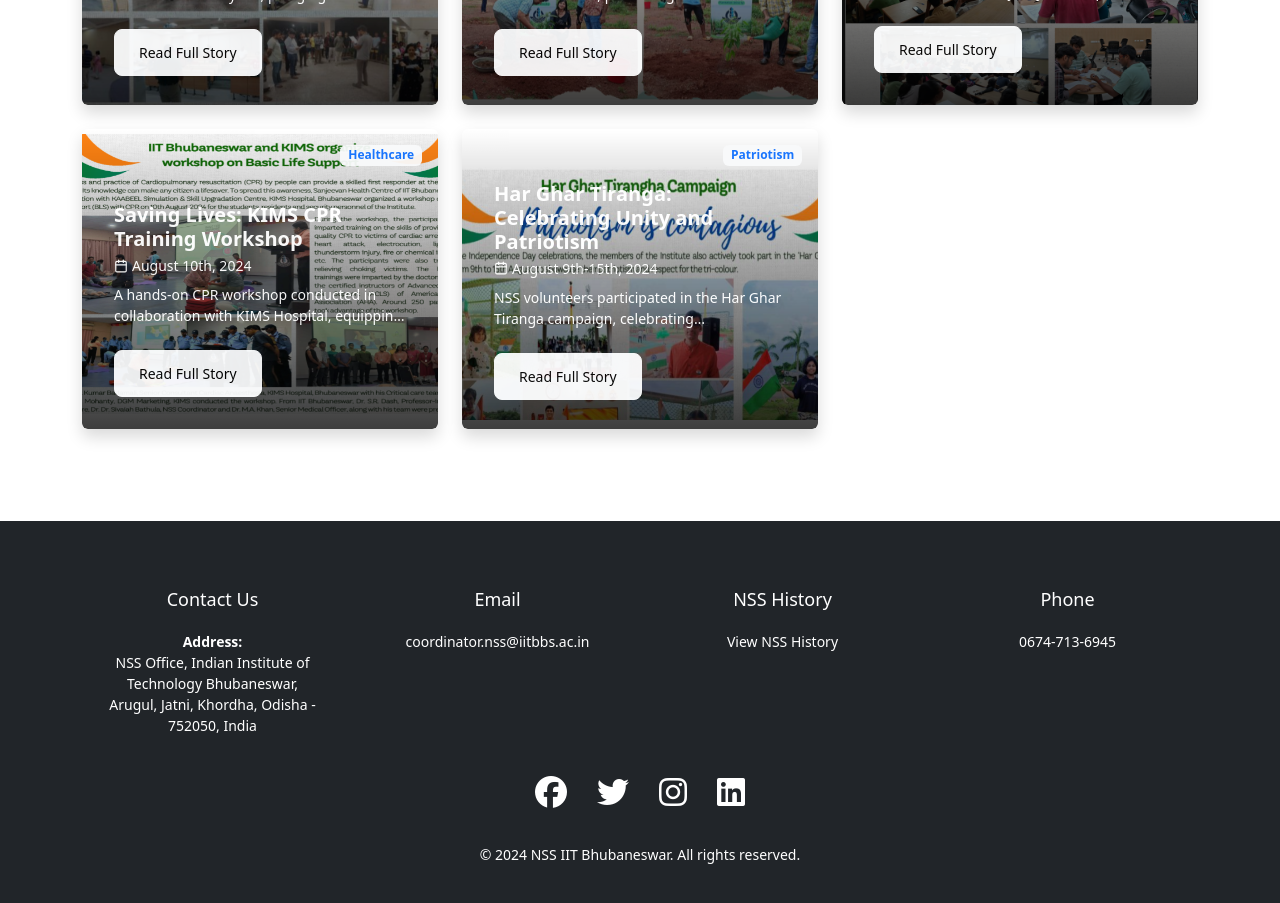
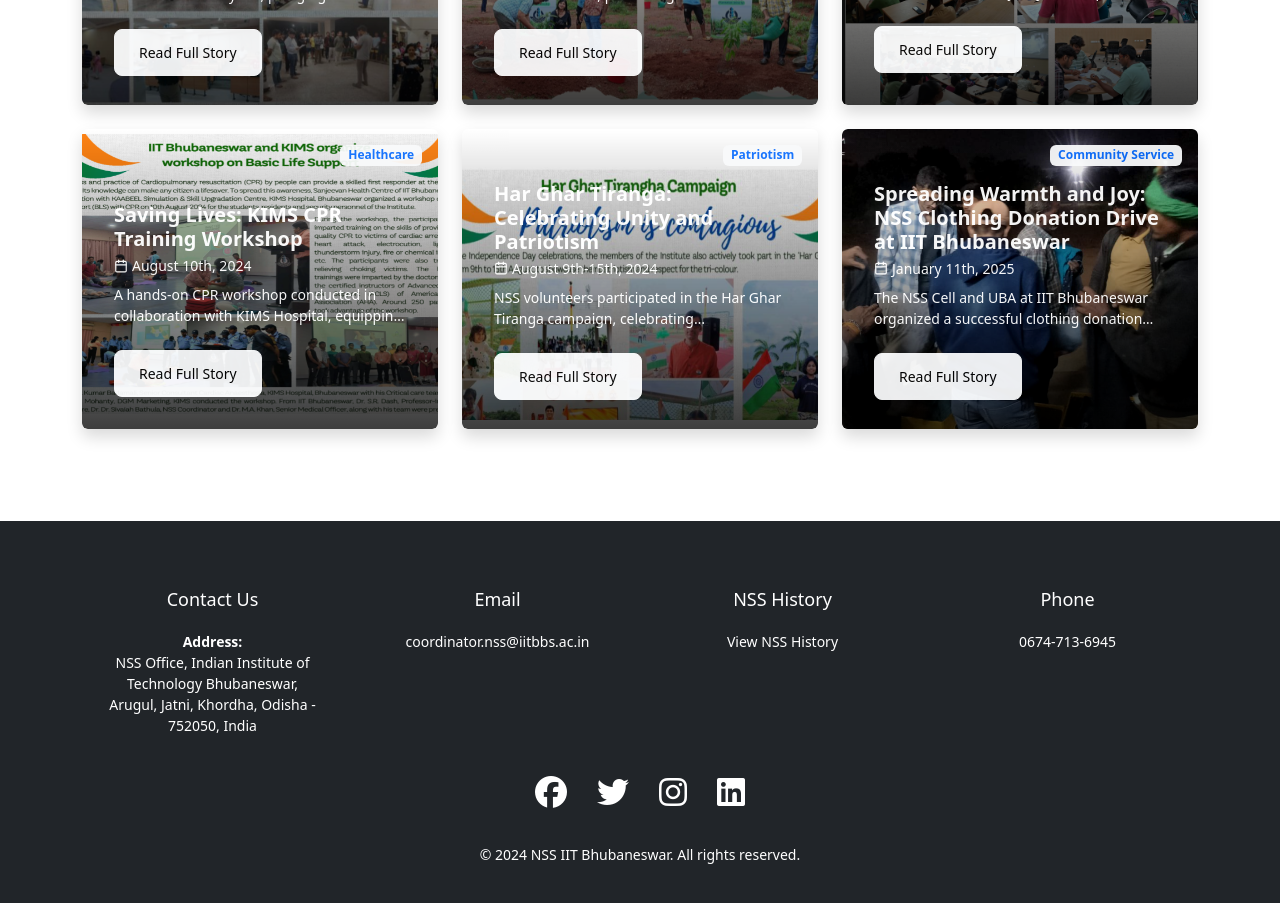
Before and after one commit to Himsh1216/NSS-website, a React (Create React App) app: page /blog in a window 1280 px wide. Shown: the part 1880-2783 px from the top of the page. Built offline with nearby package versions, Linux system fonts and the light colour scheme.

Commit message:
Updated blogposts and recent events

```diff
--- a/src/pages/BlogPage.js
+++ b/src/pages/BlogPage.js
@@ -45,7 +45,7 @@ const NSSBlog = () => {
               onChange={(e) => setSelectedYear(e.target.value)}
             >
               <option value="all">All Years</option>
-              {[2024, 2021, 2020, 2019].map(year => (
+              {[2025, 2024, 2021, 2020, 2019].map(year => (
                 <option key={year} value={year}>{year}</option>
               ))}
             </select>
--- a/src/pages/HomePage.js
+++ b/src/pages/HomePage.js
@@ -83,13 +83,24 @@ const HomePage = () => {
       fullDescription: 'Full details of the Har Ghar Tiranga Campaign go here.',
     },
     {
-      date: '12 - 15 August 2024',
-      title: 'Nasha Mukt Bharat Abhiyaan',
-      description: 'IIT Bhubaneswar joined the nationwide Nasha Mukt Bharat Abhiyaan, administering a pledge for a "Drug-Free India" with the active participation of students and staff.',
-      image: process.env.PUBLIC_URL + '/events_photos/Nasha_mukti_abhiyan.png',
+      date: 'January 11th, 2025',
+      title: 'Spreading Warmth and Joy: NSS Clothing Donation Drive at IIT Bhubaneswar',
+      description: 'The NSS Cell and UBA at IIT Bhubaneswar organized a successful clothing donation drive to support migrant workers on campus during Makar Sankranti.',
+      image: process.env.PUBLIC_URL + '/events_photos/NSS_donation_drive.png',
       overlayClass: 'overlay-green-dark',
-      fullDescription: 'Full details of the Har Ghar Tiranga Campaign go here.',
-    },
+      fullDescription: `In a heartfelt effort to support the underprivileged, the NSS Cell of IIT Bhubaneswar, in collaboration with the Unnat Bharat Abhiyan (UBA) wing, successfully organized a clothing donation drive on January 11th. This thoughtful initiative aimed to collect and distribute clothes to the migrant workers on campus, spreading warmth and happiness ahead of the Makar Sankranti celebrations.
+
+    The donation drive saw enthusiastic participation from both students and faculty members, who generously contributed gently used clothes. Collection points were strategically set up across various hostels and faculty quarters, making it convenient for the campus community to participate. The overwhelming response reflected IIT Bhubaneswar's strong sense of social responsibility and unity.
+
+    After careful sorting, the collected clothes were distributed among the migrant workers on campus. Although children's clothing was limited, the recipients warmly embraced the gesture. Receiving new clothes ahead of the festive season added joy and excitement to their celebrations, bringing smiles to many faces.
+
+    This initiative exemplifies the NSS Cell and UBA's commitment to fostering compassion and inclusivity within the IIT Bhubaneswar community. It highlighted how small acts of kindness can create a meaningful impact and strengthen the bond between the institution and its supporting community.
+
+    The NSS Cell and UBA extend their sincere gratitude to all the donors whose generosity made this drive a success. They look forward to organizing more such initiatives in the future, continuing their mission to uplift and support society's underprivileged sections.
+
+    Together, let's keep spreading warmth and kindness!`
+    }
+
 
   ];
 
--- a/src/pages/blogPosts.js
+++ b/src/pages/blogPosts.js
@@ -355,5 +355,34 @@ This historic ground, vital for community gatherings and festivities, was restor
         "Student Volunteers",
         "Local Community Members"
       ]
-    }
-  ];
+    },
+
+
+    {
+      title: "Spreading Warmth and Joy: NSS Clothing Donation Drive at IIT Bhubaneswar",
+      date: "January 11th, 2025",
+      summary: "The NSS Cell and UBA at IIT Bhubaneswar organized a successful clothing donation drive to support migrant workers on campus during Makar Sankranti.",
+      content: `In a heartfelt effort to support the underprivileged, the NSS Cell of IIT Bhubaneswar, in collaboration with the Unnat Bharat Abhiyan (UBA) wing, successfully organized a clothing donation drive on January 11th. This thoughtful initiative aimed to collect and distribute clothes to the migrant workers on campus, spreading warmth and happiness ahead of the Makar Sankranti celebrations.
+
+      The donation drive saw enthusiastic participation from both students and faculty members, who generously contributed gently used clothes. Collection points were strategically set up across various hostels and faculty quarters, making it convenient for the campus community to participate. The overwhelming response reflected IIT Bhubaneswar's strong sense of social responsibility and unity.
+
+      After careful sorting, the collected clothes were distributed among the migrant workers on campus. Although children's clothing was limited, the recipients warmly embraced the gesture. Receiving new clothes ahead of the festive season added joy and excitement to their celebrations, bringing smiles to many faces.
+
+      This initiative exemplifies the NSS Cell and UBA's commitment to fostering compassion and inclusivity within the IIT Bhubaneswar community. It highlighted how small acts of kindness can create a meaningful impact and strengthen the bond between the institution and its supporting community.
+
+      The NSS Cell and UBA extend their sincere gratitude to all the donors whose generosity made this drive a success. They look forward to organizing more such initiatives in the future, continuing their mission to uplift and support society's underprivileged sections.
+
+      Together, let's keep spreading warmth and kindness!`,
+      image: "/events_photos/NSS_donation_drive.png",
+      imageAlt: "Clothing Donation Drive at IIT Bhubaneswar",
+      stats: {
+        participants: "Numerous students and faculty members",
+        impact: "Positive impact on migrant workers' festive celebrations",
+        type: "Community Service"
+      },
+      team: [
+        "NSS Cell IIT Bhubaneswar",
+        "UBA IIT Bhubaneswar"
+      ]
+  }
+];
```
Also changed, not shown: public/events_photos/NSS_donation_drive.png (added).
